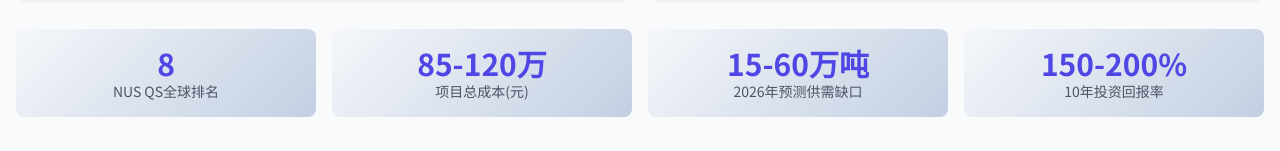
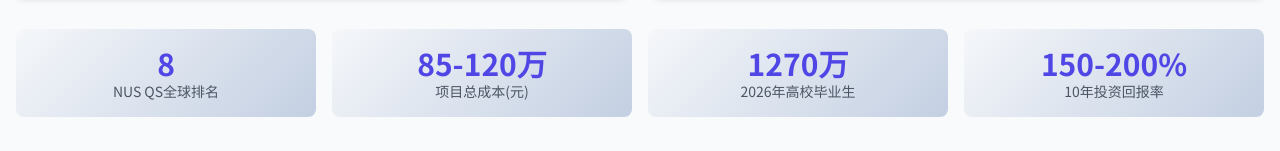
Before and after one commit to DannylydST/NUS-32-Visualization-Report, a plain HTML site: page index.html in a window 1280 px wide. Shown: the part 519-670 px from the top of the page. Drawn offline with nearby package versions, Linux system fonts and the light colour scheme; a script that the page names is missing.

Commit message:
fix: 修正错误的统计数据
- 移除捏造的'15-60万吨 供需缺口'数据
- 替换为报告中的真实数据'1270万 2026年高校毕业生'
- 该数字与报告核心论点'就业市场压力'直接相关

```diff
--- a/index.html
+++ b/index.html
@@ -131,8 +131,8 @@
                     <div class="text-sm text-gray-600">项目总成本(元)</div>
                 </div>
                 <div class="stat-card rounded-lg p-4 text-center card-hover">
-                    <div class="text-3xl font-bold text-indigo-600">15-60万吨</div>
-                    <div class="text-sm text-gray-600">2026年预测供需缺口</div>
+                    <div class="text-3xl font-bold text-indigo-600">1270万</div>
+                    <div class="text-sm text-gray-600">2026年高校毕业生</div>
                 </div>
                 <div class="stat-card rounded-lg p-4 text-center card-hover">
                     <div class="text-3xl font-bold text-indigo-600">150-200%</div>
```
